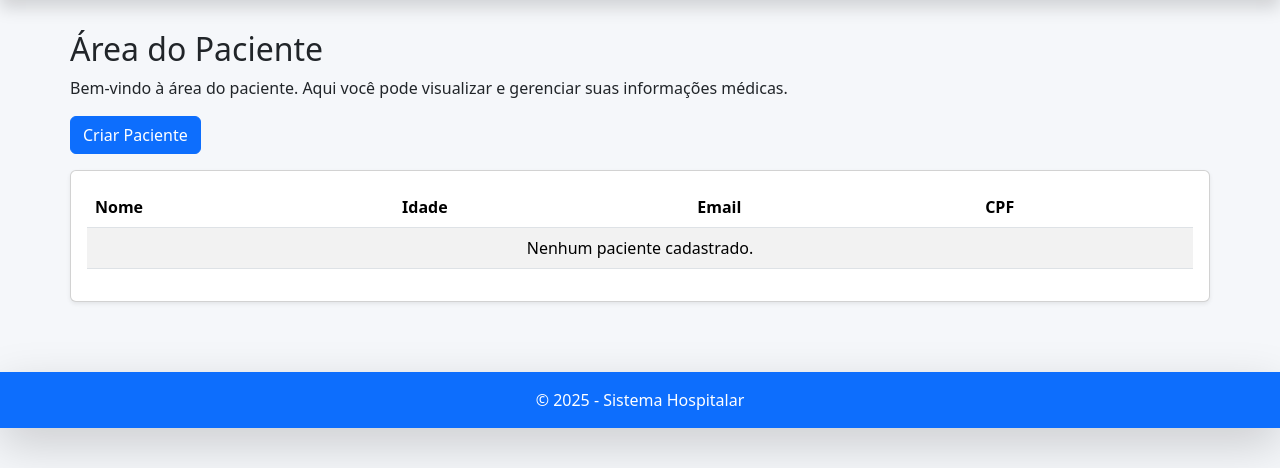
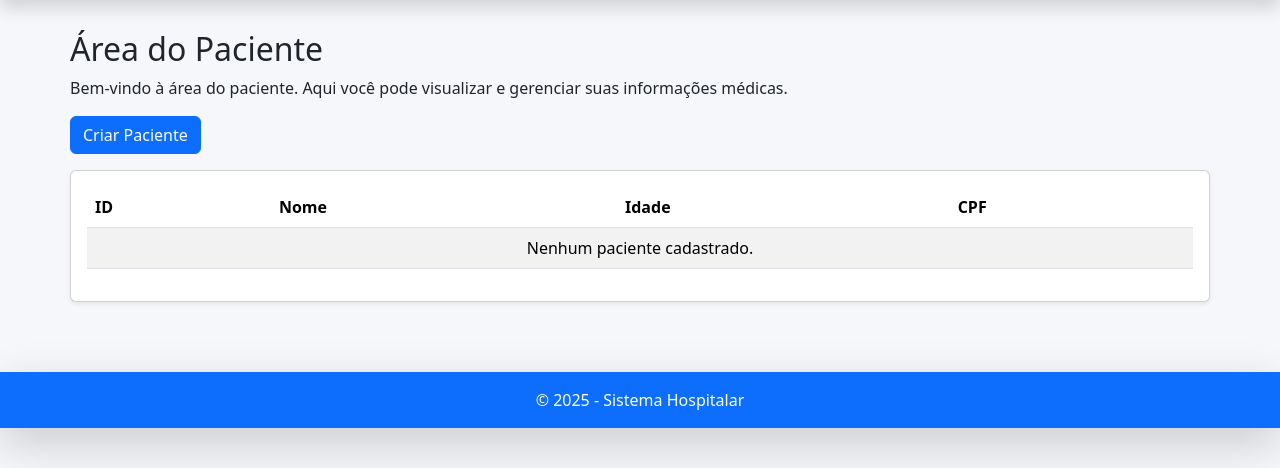
Before and after one commit to CaioAmorim-dev/django-hospital-crud, a Django app: page /paciente/ in a window 1280 px wide. Shown: the part 62-530 px from the top of the page. Run offline with Django 5.2, Linux system fonts and the light colour scheme.

Commit message:
refactor: Alterando página home_pacientes para listar o ID e remover o email

```diff
--- a/hospital/templates/paciente/home_paciente.html
+++ b/hospital/templates/paciente/home_paciente.html
@@ -18,9 +18,9 @@
             <table class="table table-striped">
                 <thead>
                     <tr>
+                        <th>ID</th>
                         <th>Nome</th>
                         <th>Idade</th>
-                        <th>Email</th>
                         <th>CPF</th>
 
                     </tr>
@@ -30,7 +30,6 @@
                     <tr>
                         <td>{{ paciente.nome }}</td>
                         <td>{{ paciente.idade }}</td>
-                        <td>{{ paciente.email }}</td>
                         <td>{{ paciente.CPF}}</td>
                             <a href="{% url 'editar_paciente' paciente.id %}" class="btn btn-warning btn-sm">Editar</a>
                             <a href="{% url 'excluir_paciente' paciente.id %}" class="btn btn-danger btn-sm">Excluir</a>
@@ -69,11 +68,6 @@
                             </div>
 
                             <div class="mb-3">
-                                <label class="form-label">Email:</label>
-                                <input type="text" name="email" class="form-control" required>
-                            </div>
-
-                            <div class="mb-3">
                                 <label class="form-label">CPF:</label>
                                 <input type="number" name="CPF" class="form-control" required>
                             </div>
```
